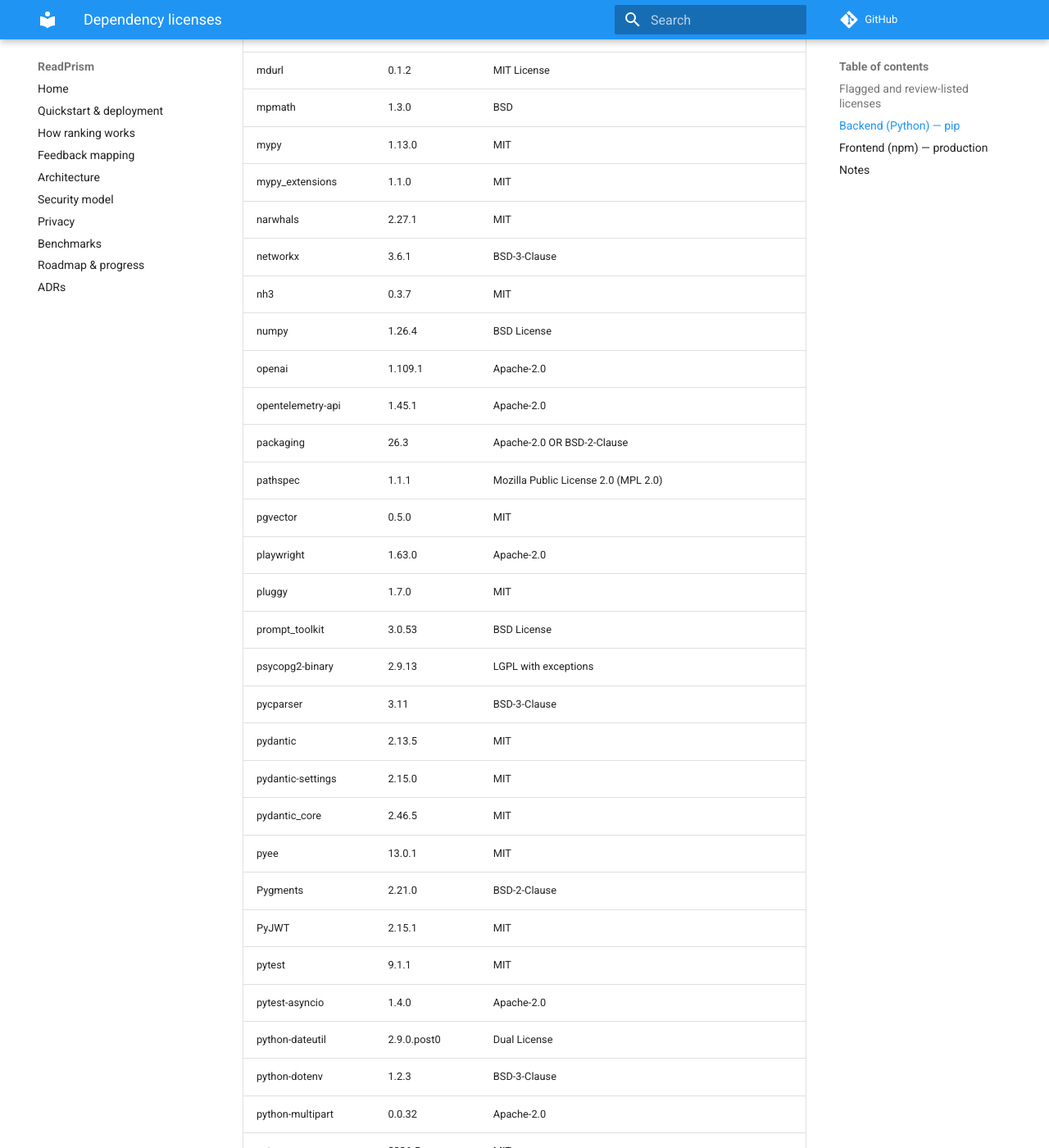
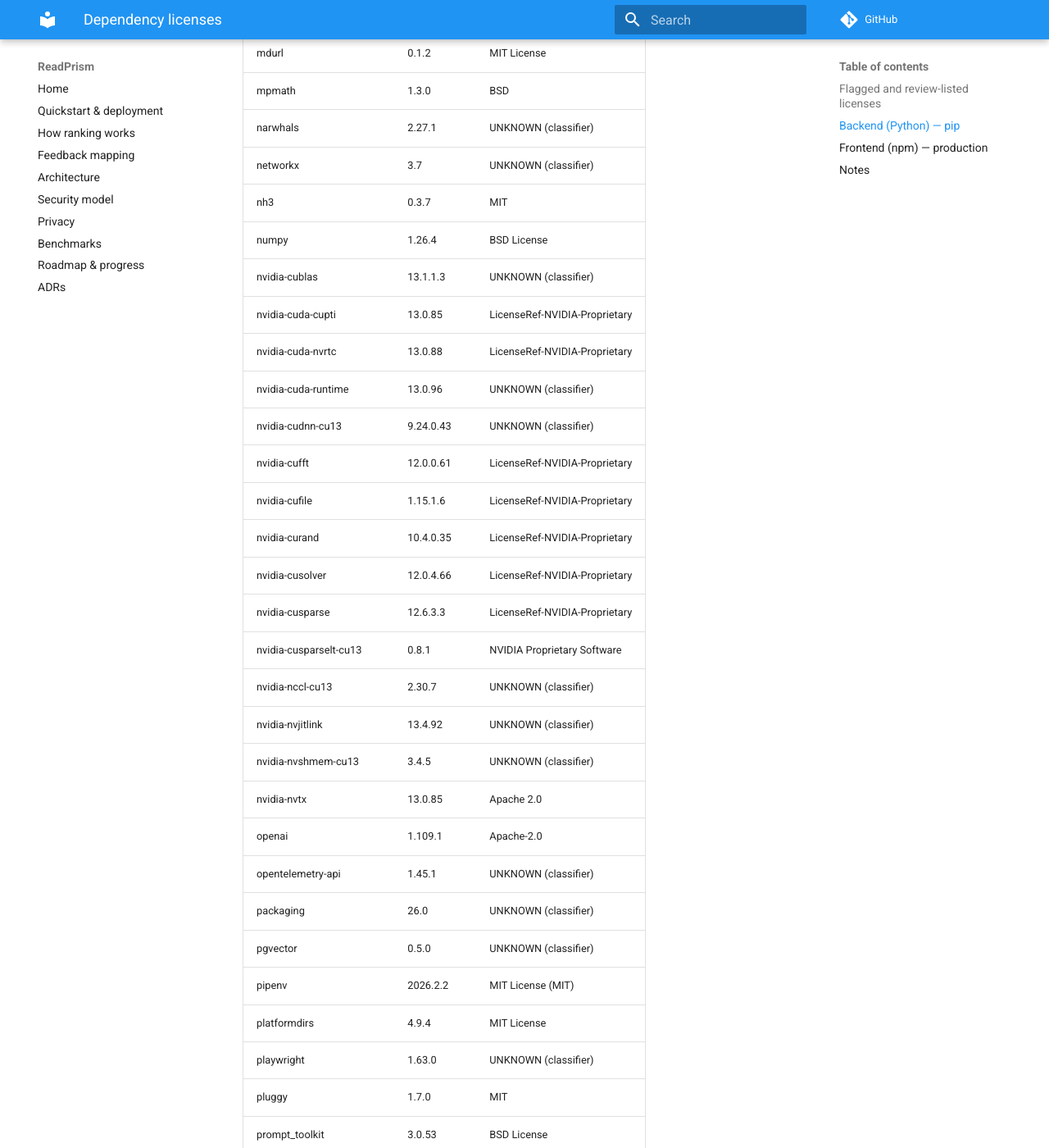
Before and after one commit to mohitmishra786/readprism, an MkDocs documentation site: the page built from docs/licenses.md, in a window 1280 px wide and 1400 px high, scrolled down 3728 px. Shown: the whole window at 82% size. Built offline with MkDocs 1.6.1 and Material for MkDocs 9.7.7, drawn with Linux system fonts in a browser that asks for light colours; comment, search, counter and statistics services are not loaded; some of the changed text lies outside the part shown.

Commit message:
Licenses report: regenerate in CI's environment (linux/amd64, Python 3.12)
The committed report came from a macOS arm64 machine (darwin native
packages), so CI's fresh regeneration could never match it; Dependabot's
source-map-js bump (#80) also changed the frontend set. Regenerated in
python3.12 + node20 on linux/amd64, the same as the licenses workflow.

Co-Authored-By: Claude Opus 5.5 <noreply@anthropic.com>

```diff
--- a/docs/licenses.md
+++ b/docs/licenses.md
@@ -11,155 +11,168 @@ every production frontend package.
 
 | Package | License | Flag |
 |---|---|---|
-| tld | MPL-1.1 OR GPL-2.0-only OR LGPL-2.1-or-later | review |
+| psycopg2-binary | LGPL with exceptions | review |
 | tqdm | MPL-2.0 AND MIT | review |
 | certifi | MPL-2.0 | review |
-| pathspec | Mozilla Public License 2.0 (MPL 2.0) | review |
-| psycopg2-binary | LGPL with exceptions | review |
-| @img/sharp-libvips-darwin-arm64 | LGPL-3.0-or-later | review |
+| @img/sharp-libvips-linux-x64 | LGPL-3.0-or-later | review |
 | dompurify | (MPL-2.0 OR Apache-2.0) | review |
 
 ## Backend (Python) — pip
 
 | Package | Version | License |
 |---|---|---|
-| alembic | 1.20.0 | MIT |
+| alembic | 1.20.0 | UNKNOWN (classifier) |
 | amqp | 5.4.1 | BSD |
-| annotated-doc | 0.0.5 | MIT |
-| annotated-types | 0.8.0 | MIT |
-| anyio | 4.15.1 | MIT |
-| ast_serialize | 0.13.1 | MIT |
-| asyncpg | 0.31.0 | Apache-2.0 |
-| attrs | 26.1.0 | MIT |
+| annotated-doc | 0.0.5 | UNKNOWN (classifier) |
+| annotated-types | 0.8.0 | MIT License |
+| anyio | 4.15.1 | UNKNOWN (classifier) |
+| asyncpg | 0.31.0 | UNKNOWN (classifier) |
+| attrs | 26.1.0 | UNKNOWN (classifier) |
 | babel | 2.18.0 | BSD-3-Clause |
 | bcrypt | 4.3.0 | Apache-2.0 |
 | beautifulsoup4 | 4.15.0 | MIT License |
 | billiard | 4.3.1 | BSD |
 | brotli | 1.2.0 | MIT |
 | celery | 5.6.3 | BSD-3-Clause |
-| certifi | 2026.7.22 | MPL-2.0 |
-| cffi | 2.1.1 | MIT-0 |
+| certifi | 2026.2.25 | MPL-2.0 |
+| cffi | 2.1.1 | UNKNOWN (classifier) |
 | charset-normalizer | 3.5.2 | MIT |
-| click | 8.5.0 | BSD-3-Clause |
+| click | 8.5.0 | UNKNOWN (classifier) |
 | click-didyoumean | 0.3.1 | MIT |
 | click-plugins | 1.1.1.2 | New BSD |
 | click-repl | 0.4.1 | MIT |
 | cloudpickle | 3.1.2 | BSD-3-Clause |
-| courlan | 1.4.0 | Apache-2.0 |
-| cryptography | 50.0.2 | Apache-2.0 OR BSD-3-Clause |
-| dateparser | 1.4.3 | BSD-3-Clause |
+| courlan | 1.4.0 | UNKNOWN (classifier) |
+| cryptography | 50.0.2 | UNKNOWN (classifier) |
+| cuda-bindings | 13.4.4 | UNKNOWN (classifier) |
+| cuda-pathfinder | 1.8.3 | UNKNOWN (classifier) |
+| cuda-toolkit | 13.0.3.0 | UNKNOWN (classifier) |
+| dateparser | 1.4.3 | UNKNOWN (classifier) |
 | defusedxml | 0.7.1 | PSFL |
+| distlib | 0.4.0 | PSF-2.0 |
 | distro | 1.9.0 | Apache License, Version 2.0 |
-| dnspython | 2.9.0 | ISC |
+| dnspython | 2.9.0 | UNKNOWN (classifier) |
 | email-validator | 2.3.0 | Unlicense |
-| fastapi | 0.141.1 | MIT |
+| fastapi | 0.141.1 | UNKNOWN (classifier) |
 | feedparser | 6.0.14 | BSD-2-Clause |
-| feedparser-sgmllib | 2.1.0 | PSF-2.0 |
-| filelock | 4.2.2 | MIT |
-| fsspec | 2026.9.0 | BSD-3-Clause |
-| greenlet | 3.5.6 | MIT AND PSF-2.0 |
+| feedparser-sgmllib | 2.1.0 | UNKNOWN (classifier) |
+| filelock | 3.25.2 | MIT License |
+| fsspec | 2026.9.0 | UNKNOWN (classifier) |
+| greenlet | 3.5.6 | UNKNOWN (classifier) |
 | groq | 0.37.1 | Apache-2.0 |
 | h11 | 0.16.0 | MIT |
-| hf-xet | 1.7.0 | Apache-2.0 |
-| htmldate | 1.11.0 | Apache-2.0 |
-| httpcore | 1.0.9 | BSD-3-Clause |
-| httpcore2 | 2.13.1 | BSD-3-Clause |
-| httptools | 0.9.0 | MIT |
+| hf-xet | 1.7.0 | Apache Software License |
+| htmldate | 1.11.0 | UNKNOWN (classifier) |
+| httpcore | 1.0.9 | BSD License |
+| httpcore2 | 2.14.0 | BSD License |
+| httptools | 0.9.0 | UNKNOWN (classifier) |
 | httpx | 0.28.1 | BSD-3-Clause |
-| httpx2 | 2.13.1 | BSD-3-Clause |
+| httpx2 | 2.14.0 | BSD License |
 | huggingface_hub | 2.2.0 | Apache-2.0 |
-| idna | 3.20 | BSD-3-Clause |
-| iniconfig | 2.3.1 | MIT |
+| idna | 3.20 | UNKNOWN (classifier) |
+| iniconfig | 2.3.1 | UNKNOWN (classifier) |
 | Jinja2 | 3.1.6 | BSD License |
-| jiter | 0.17.0 | MIT |
-| joblib | 1.6.0 | BSD-3-Clause |
-| jsonschema | 4.26.0 | MIT |
-| jsonschema-specifications | 2025.9.1 | MIT |
+| jiter | 0.17.0 | UNKNOWN (classifier) |
+| joblib | 1.6.0 | UNKNOWN (classifier) |
+| jsonschema | 4.26.0 | UNKNOWN (classifier) |
+| jsonschema-specifications | 2025.9.1 | UNKNOWN (classifier) |
 | jusText | 3.0.2 | The BSD 2-Clause License |
 | kombu | 5.6.2 | BSD-3-Clause |
-| librt | 0.16.0 | MIT |
 | listparser | 0.20 | MIT |
 | lxml | 6.1.3 | BSD-3-Clause |
 | lxml_html_clean | 0.4.5 | BSD-3-Clause |
-| Mako | 1.4.3 | MIT |
+| Mako | 1.4.3 | UNKNOWN (classifier) |
 | markdown-it-py | 4.2.0 | MIT License |
-| MarkupSafe | 3.0.4 | BSD-3-Clause |
+| MarkupSafe | 3.0.4 | UNKNOWN (classifier) |
 | mcp | 2.3.0 | MIT |
 | mcp-types | 2.3.0 | MIT |
 | mdurl | 0.1.2 | MIT License |
 | mpmath | 1.3.0 | BSD |
-| mypy | 1.13.0 | MIT |
-| mypy_extensions | 1.1.0 | MIT |
-| narwhals | 2.27.1 | MIT |
-| networkx | 3.6.1 | BSD-3-Clause |
+| narwhals | 2.27.1 | UNKNOWN (classifier) |
+| networkx | 3.7 | UNKNOWN (classifier) |
 | nh3 | 0.3.7 | MIT |
 | numpy | 1.26.4 | BSD License |
+| nvidia-cublas | 13.1.1.3 | UNKNOWN (classifier) |
+| nvidia-cuda-cupti | 13.0.85 | LicenseRef-NVIDIA-Proprietary |
+| nvidia-cuda-nvrtc | 13.0.88 | LicenseRef-NVIDIA-Proprietary |
+| nvidia-cuda-runtime | 13.0.96 | UNKNOWN (classifier) |
+| nvidia-cudnn-cu13 | 9.24.0.43 | UNKNOWN (classifier) |
+| nvidia-cufft | 12.0.0.61 | LicenseRef-NVIDIA-Proprietary |
+| nvidia-cufile | 1.15.1.6 | LicenseRef-NVIDIA-Proprietary |
+| nvidia-curand | 10.4.0.35 | LicenseRef-NVIDIA-Proprietary |
+| nvidia-cusolver | 12.0.4.66 | LicenseRef-NVIDIA-Proprietary |
+| nvidia-cusparse | 12.6.3.3 | LicenseRef-NVIDIA-Proprietary |
+| nvidia-cusparselt-cu13 | 0.8.1 | NVIDIA Proprietary Software |
+| nvidia-nccl-cu13 | 2.30.7 | UNKNOWN (classifier) |
+| nvidia-nvjitlink | 13.4.92 | UNKNOWN (classifier) |
+| nvidia-nvshmem-cu13 | 3.4.5 | UNKNOWN (classifier) |
+| nvidia-nvtx | 13.0.85 | Apache 2.0 |
 | openai | 1.109.1 | Apache-2.0 |
-| opentelemetry-api | 1.45.1 | Apache-2.0 |
-| packaging | 26.3 | Apache-2.0 OR BSD-2-Clause |
-| pathspec | 1.1.1 | Mozilla Public License 2.0 (MPL 2.0) |
-| pgvector | 0.5.0 | MIT |
-| playwright | 1.63.0 | Apache-2.0 |
+| opentelemetry-api | 1.45.1 | UNKNOWN (classifier) |
+| packaging | 26.0 | UNKNOWN (classifier) |
+| pgvector | 0.5.0 | UNKNOWN (classifier) |
+| pipenv | 2026.2.2 | MIT License (MIT) |
+| platformdirs | 4.9.4 | MIT License |
+| playwright | 1.63.0 | UNKNOWN (classifier) |
 | pluggy | 1.7.0 | MIT |
 | prompt_toolkit | 3.0.53 | BSD License |
 | psycopg2-binary | 2.9.13 | LGPL with exceptions |
-| pycparser | 3.11 | BSD-3-Clause |
-| pydantic | 2.13.5 | MIT |
-| pydantic-settings | 2.15.0 | MIT |
-| pydantic_core | 2.46.5 | MIT |
+| pycparser | 3.11 | UNKNOWN (classifier) |
+| pydantic | 2.13.5 | UNKNOWN (classifier) |
+| pydantic-settings | 2.15.0 | MIT License |
+| pydantic_core | 2.46.5 | UNKNOWN (classifier) |
 | pyee | 13.0.1 | MIT |
-| Pygments | 2.21.0 | BSD-2-Clause |
-| PyJWT | 2.15.1 | MIT |
-| pytest | 9.1.1 | MIT |
-| pytest-asyncio | 1.4.0 | Apache-2.0 |
+| Pygments | 2.21.0 | UNKNOWN (classifier) |
+| PyJWT | 2.15.1 | UNKNOWN (classifier) |
+| pytest | 9.1.1 | UNKNOWN (classifier) |
+| pytest-asyncio | 1.4.0 | UNKNOWN (classifier) |
 | python-dateutil | 2.9.0.post0 | Dual License |
+| python-discovery | 1.2.0 | MIT License |
 | python-dotenv | 1.2.3 | BSD-3-Clause |
-| python-multipart | 0.0.32 | Apache-2.0 |
+| python-multipart | 0.0.32 | Apache Software License |
 | pytz | 2026.5 | MIT |
 | PyYAML | 6.0.3 | MIT |
 | redis | 5.3.1 | MIT |
-| referencing | 0.37.0 | MIT |
-| regex | 2026.9.29 | Apache-2.0 AND CNRI-Python |
+| referencing | 0.37.0 | UNKNOWN (classifier) |
+| regex | 2026.9.29 | UNKNOWN (classifier) |
 | respx | 0.23.1 | BSD-3-Clause |
 | rich | 15.0.0 | MIT |
-| rpds-py | 2026.9.1 | MIT |
-| ruff | 0.6.9 | MIT |
+| rpds-py | 2026.9.1 | UNKNOWN (classifier) |
 | safetensors | 0.8.0 | Apache Software License |
-| scikit-learn | 1.9.1 | BSD-3-Clause |
+| scikit-learn | 1.9.1 | UNKNOWN (classifier) |
 | scipy | 1.17.1 | BSD License |
-| sentence-transformers | 5.6.0 | Apache-2.0 |
-| sentry-sdk | 2.71.0 | MIT |
+| sentence-transformers | 5.6.0 | UNKNOWN (classifier) |
+| sentry-sdk | 2.71.0 | UNKNOWN (classifier) |
 | shellingham | 1.5.4 | ISC License |
 | six | 1.17.0 | MIT |
 | sniffio | 1.3.1 | MIT OR Apache-2.0 |
-| soupsieve | 3.0.3 | MIT |
-| SQLAlchemy | 2.1.1 | MIT |
-| sse-starlette | 3.5.0 | BSD-3-Clause |
-| starlette | 1.8.0 | BSD-3-Clause |
+| soupsieve | 3.0.3 | MIT License |
+| SQLAlchemy | 2.1.1 | UNKNOWN (classifier) |
+| sse-starlette | 3.5.0 | UNKNOWN (classifier) |
+| starlette | 1.9.0 | UNKNOWN (classifier) |
 | sympy | 1.14.0 | BSD |
-| threadpoolctl | 3.7.0 | BSD-3-Clause |
-| tld | 0.13.2 | MPL-1.1 OR GPL-2.0-only OR LGPL-2.1-or-later |
+| threadpoolctl | 3.7.0 | UNKNOWN (classifier) |
+| tld | 0.13.2 | UNKNOWN (classifier) |
 | tokenizers | 0.23.3 | Apache Software License |
-| torch | 2.14.1 | Apache-2.0 AND Apache-2.0 WITH LLVM-exception AND BSD-2-Clause AND BSD-3-Clause AND BSL-1.0 AND MIT |
+| torch | 2.14.1 | UNKNOWN (classifier) |
 | tqdm | 4.70.1 | MPL-2.0 AND MIT |
 | trafilatura | 1.12.2 | Apache-2.0 |
 | transformers | 5.20.1 | Apache 2.0 License |
-| truststore | 0.10.5 | MIT |
-| typer | 0.27.3 | MIT |
-| types-cffi | 2.1.0.20260827 | Apache-2.0 |
-| types-pyOpenSSL | 24.1.0.20240722 | Apache-2.0 license |
-| types-redis | 4.6.0.20241004 | Apache-2.0 |
-| types-setuptools | 84.0.0.20261006 | Apache-2.0 |
-| typing-inspection | 0.4.4 | MIT |
-| typing_extensions | 4.16.0 | PSF-2.0 |
+| triton | 3.8.0 | MIT |
+| truststore | 0.10.5 | UNKNOWN (classifier) |
+| typer | 0.27.3 | UNKNOWN (classifier) |
+| typing-inspection | 0.4.4 | UNKNOWN (classifier) |
+| typing_extensions | 4.16.0 | UNKNOWN (classifier) |
 | tzdata | 2026.5 | Apache-2.0 |
-| tzlocal | 5.4.4 | MIT |
-| urllib3 | 2.8.0 | MIT |
-| uvicorn | 0.54.0 | BSD-3-Clause |
+| tzlocal | 5.4.4 | UNKNOWN (classifier) |
+| urllib3 | 2.8.0 | UNKNOWN (classifier) |
+| uv | 0.11.1 | UNKNOWN (classifier) |
+| uvicorn | 0.54.0 | UNKNOWN (classifier) |
 | uvloop | 0.23.0 | MIT License |
 | vine | 5.1.0 | BSD |
+| virtualenv | 21.2.0 | MIT License |
 | watchfiles | 1.3.0 | MIT |
-| websockets | 17.2 | BSD-3-Clause |
+| websockets | 17.2 | UNKNOWN (classifier) |
 
 ## Frontend (npm) — production
 
@@ -232,7 +245,6 @@ every production frontend package.
 | escalade | ? | MIT |
 | estree-walker | ? | MIT |
 | fdir | ? | MIT |
-| fsevents | ? | MIT |
 | gensync | ? | MIT |
 | glob | ? | BlueOak-1.0.0 |
 | has-flag | ? | MIT |
@@ -278,4 +290,4 @@ every production frontend package.
 ## Notes
 
 - `pip-licenses` reports the licenses as declared in package metadata;
-  counts by family: MIT ×52, BSD-3-Clause ×26, Apache-2.0 ×18, BSD ×5, MIT License ×4, BSD License ×4
+  counts by family: UNKNOWN (classifier) ×68, MIT ×18, MIT License ×11, BSD-3-Clause ×9, BSD License ×7, LicenseRef-NVIDIA-Proprietary ×7
```
Also changed, not shown: other parts of docs/licenses.md (+5 -5 lines).
